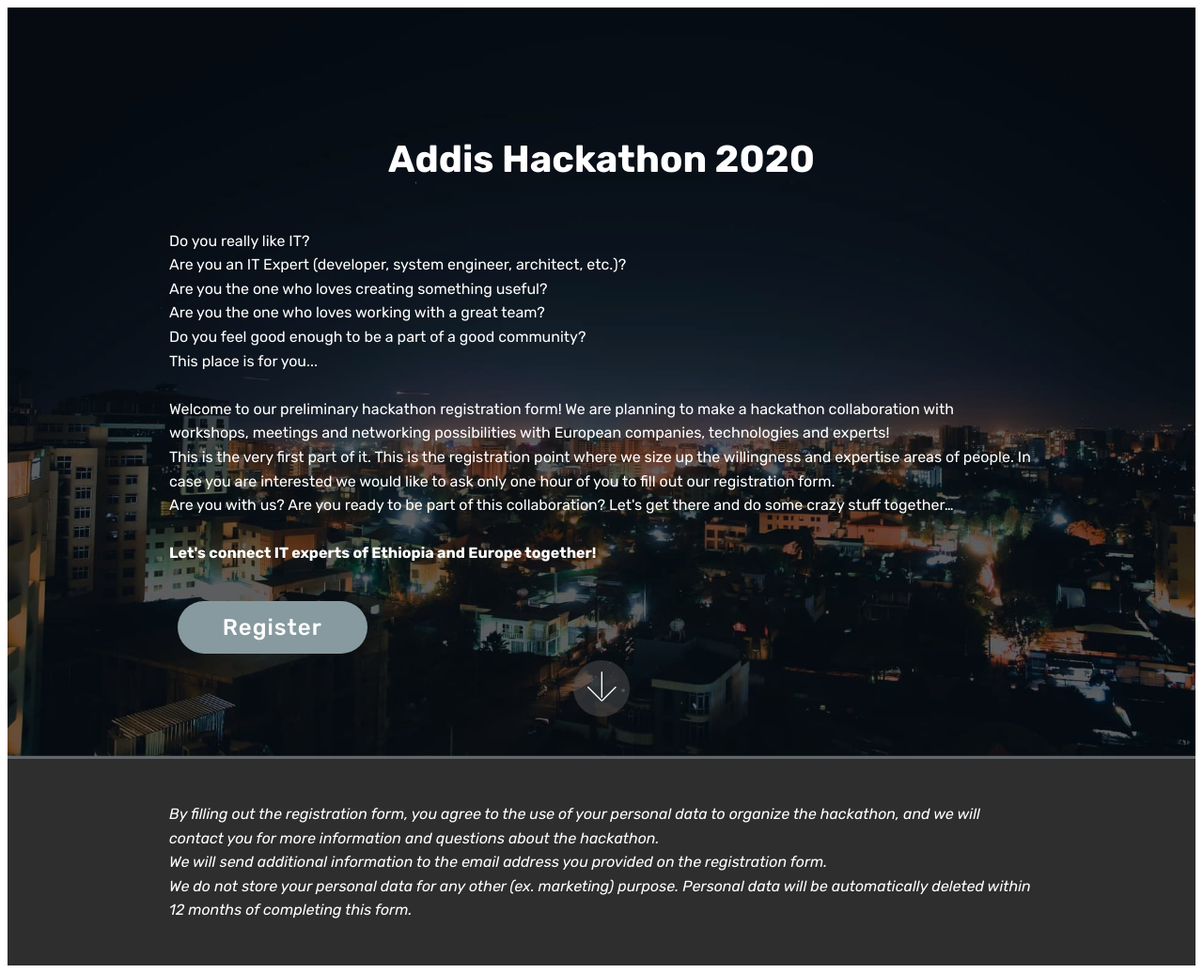
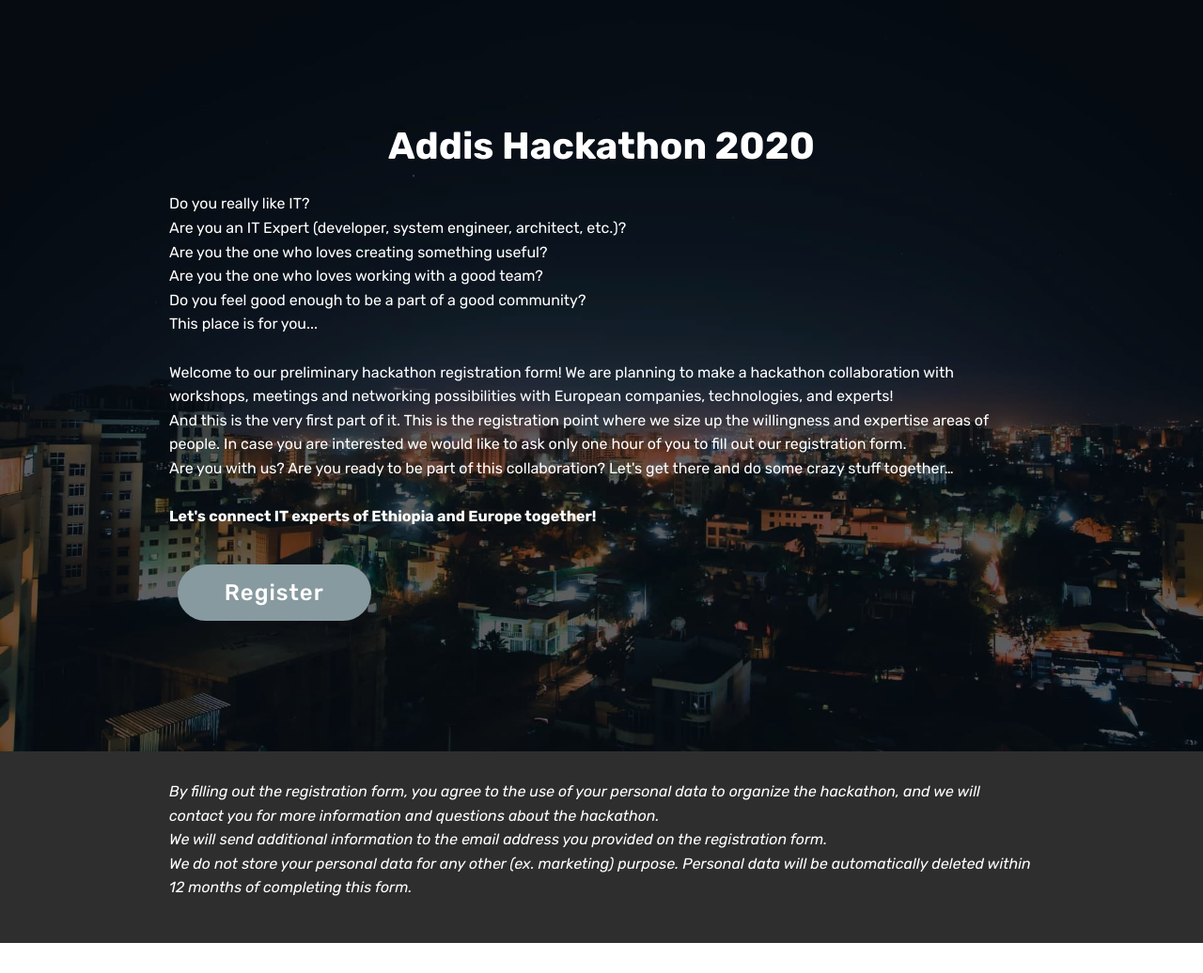
Before and after one commit to LaszloBencsik/ethiohunbridge, a plain HTML site: page index.html in a window 1280 px wide. Shown: the whole page at 94% size. After the commit the page ends 1004 px from the top, so only its background shows below. Drawn offline with Linux system fonts and the light colour scheme; files whose address does not match are found by name.

Commit message:
removed arrow

```diff
--- a/index.html
+++ b/index.html
@@ -10,24 +10,14 @@
   <meta name="description" content="">
 
   <title>Addis Hackathon 2020 Registration Page</title>
+  <link rel="stylesheet" href="assets/web/assets/mobirise-icons/mobirise-icons.css">
+  <link rel="stylesheet" href="assets/bootstrap/css/bootstrap.min.css">
+  <link rel="stylesheet" href="assets/bootstrap/css/bootstrap-grid.min.css">
+  <link rel="stylesheet" href="assets/bootstrap/css/bootstrap-reboot.min.css">
+  <link rel="stylesheet" href="assets/tether/tether.min.css">
+  <link rel="stylesheet" href="assets/theme/css/style.css">
+  <link rel="preload" as="style" href="assets/mobirise/css/mbr-additional.css"><link rel="stylesheet" href="assets/mobirise/css/mbr-additional.css" type="text/css">
 
-  <link rel="stylesheet" href="assets/web/assets/mobirise-icons/mobirise-icons.css">
-
-  <link rel="stylesheet" href="assets/bootstrap/css/bootstrap-grid.min.css">
-
-  <!--
-
-  <link rel="stylesheet" href="assets/bootstrap/css/bootstrap.min.css">
-
-  <link rel="stylesheet" href="assets/bootstrap/css/bootstrap-reboot.min.css">
-
-  <link rel="stylesheet" href="assets/tether/tether.min.css">
-
-  -->
-
-  <link rel="stylesheet" href="assets/theme/css/style.css">
-  <link rel="preload" as="style" href="assets/mobirise/css/mbr-additional.css">
-  <link rel="stylesheet" href="assets/mobirise/css/mbr-additional.css" type="text/css">
 
 
 </head>
@@ -43,29 +33,24 @@
             <div class="mbr-white col-md-10">
                 <h1 class="mbr-section-title mbr-bold pb-3 mbr-fonts-style display-1">Addis Hackathon 2020</h1>
 
-                <p class="mbr-text pb-3 mbr-fonts-style display-7">Do you really like IT?<br>Are you an IT Expert (developer, system engineer, architect, etc.)?<br>Are you the one who loves creating something useful?<br>Are you the one who loves working with a great team?<br>Do you feel good enough to be a part of a good community?
+                <p class="mbr-text pb-3 mbr-fonts-style display-7">Do you really like IT?<br>Are you an IT Expert (developer, system engineer, architect, etc.)?<br>Are you the one who loves creating something useful?<br>Are you the one who loves working with a good team?<br>Do you feel good enough to be a part of a good community?
 <br>This place is for you...
-<br><br>Welcome to our preliminary hackathon registration form! We are planning to make a hackathon collaboration with workshops, meetings and networking possibilities with European companies, technologies and experts!
-<br>This is the very first part of it. This is the registration point where we size up the willingness and expertise areas of people. In case you are interested we would like to ask only one hour of you to fill out our registration form.
+<br><br>Welcome to our preliminary hackathon registration form! We are planning to make a hackathon collaboration with workshops, meetings and networking possibilities with European companies, technologies, and experts!
+<br>And this is the very first part of it. This is the registration point where we size up the willingness and expertise areas of people. In case you are interested we would like to ask only one hour of you to fill out our registration form.
 <br>Are you with us? Are you ready to be part of this collaboration? Let's get there and do some crazy stuff together…
 <br><br><strong>Let's connect IT experts of Ethiopia and Europe together!&nbsp;</strong><br></p>
                 <div class="mbr-section-btn"><a class="btn btn-md btn-warning display-4" href="https://forms.microsoft.com/Pages/ResponsePage.aspx?id=v4j5cvGGr0GRqy180BHbR7tD0ds9EPlNuWH3xLOygBhUMlpaMFpRR0tCWFcyM0dHUFlDRkg3SkNISy4u" target="_blank">Register</a></div>
             </div>
         </div>
     </div>
-    <div class="mbr-arrow hidden-sm-down" aria-hidden="true">
-        <a href="#next">
-            <i class="mbri-down mbr-iconfont"></i>
-        </a>
-    </div>
+
 </section>
 
+<section class="engine"><a href="https://mobirise.info/y">html web templates</a></section><section class="mbr-section info3 cid-rKyb4Gr6I7" id="info3-6">
 
-<!--
-<section class="engine">
-<a href="https://mobirise.info/y">html site templates</a></section>
--->
-<section class="mbr-section info3 cid-rKyb4Gr6I7" id="info3-6">
+
+
+
 
     <div class="container">
         <div class="row justify-content-center">
@@ -83,14 +68,10 @@ Personal data will be automatically deleted within 12 months of completing this
 
 
   <script src="assets/web/assets/jquery/jquery.min.js"></script>
-
-<!--
-
   <script src="assets/popper/popper.min.js"></script>
   <script src="assets/bootstrap/js/bootstrap.min.js"></script>
   <script src="assets/tether/tether.min.js"></script>
   <script src="assets/smoothscroll/smooth-scroll.js"></script>
-  -->
   <script src="assets/parallax/jarallax.min.js"></script>
   <script src="assets/theme/js/script.js"></script>
 
```
Also changed, not shown: 1 other file.
